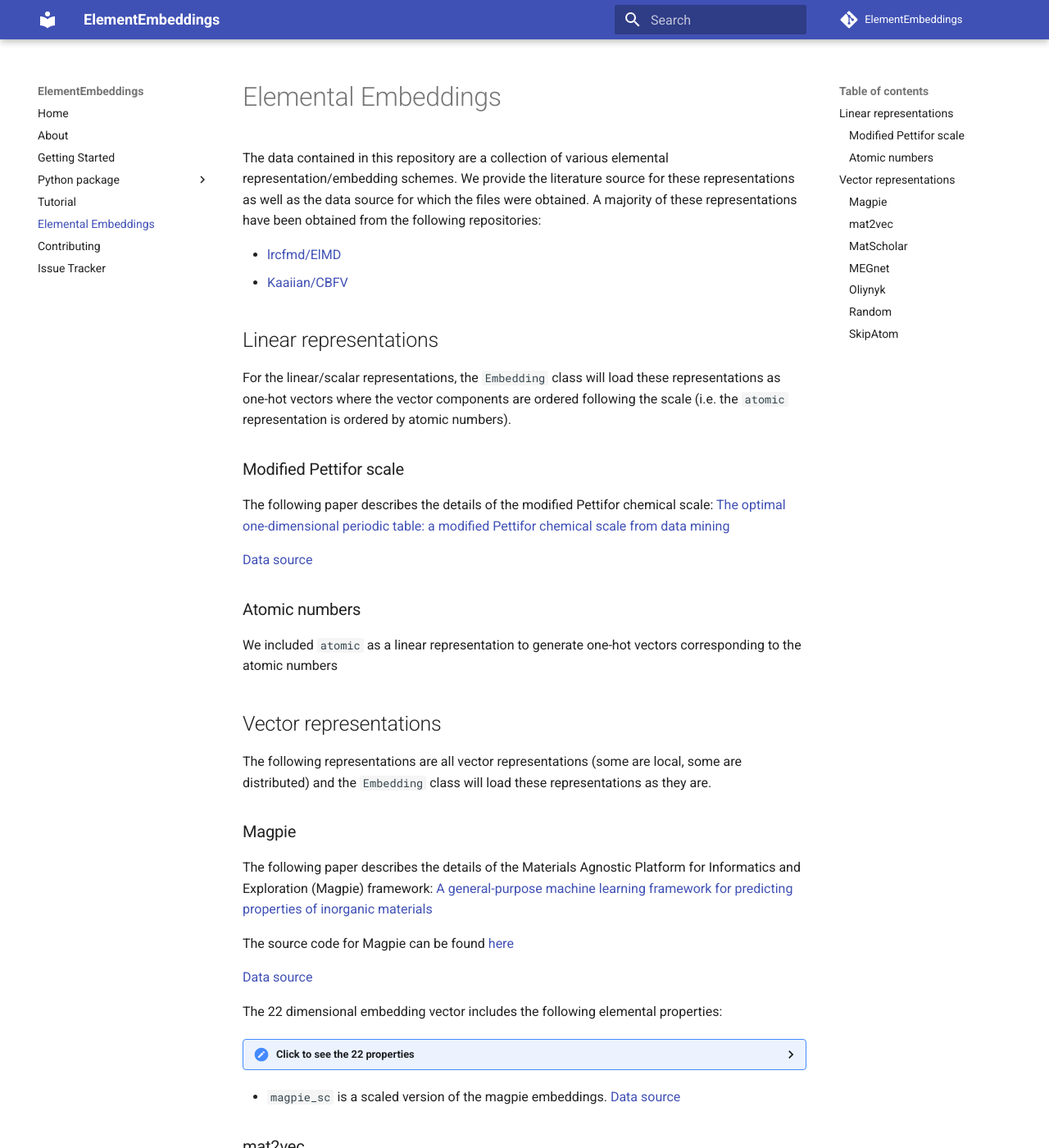
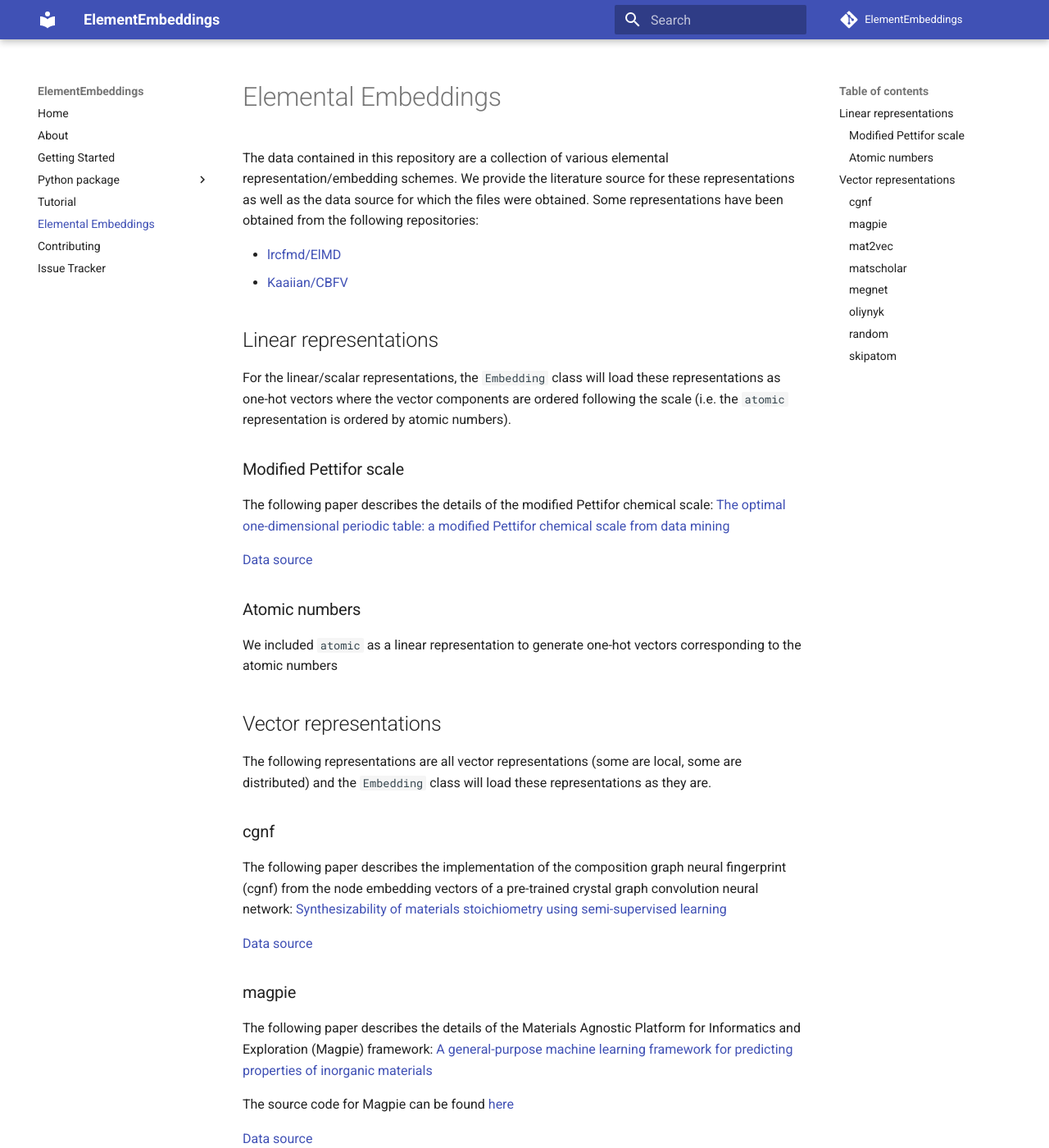
Before and after one commit to WMD-group/ElementEmbeddings, an MkDocs documentation site: the page built from docs/reference.md, in a window 1280 px wide and 1400 px high. Shown: the whole window at 82% size. Built offline with MkDocs 1.6.1 and Material for MkDocs 9.7.7, drawn with Linux system fonts in a browser that asks for light colours; comment, search, counter and statistics services are not loaded; the version menu is left out; some of the changed text lies outside the part shown.

Commit message:
Add gcnf representation

````diff
--- a/docs/reference.md
+++ b/docs/reference.md
@@ -1,6 +1,6 @@
 # Elemental Embeddings
 
-The data contained in this repository are a collection of various elemental representation/embedding schemes. We provide the literature source for these representations as well as the data source for which the files were obtained. A majority of these representations have been obtained from the following repositories:
+The data contained in this repository are a collection of various elemental representation/embedding schemes. We provide the literature source for these representations as well as the data source for which the files were obtained. Some representations have been obtained from the following repositories:
 
 * [lrcfmd/ElMD](https://github.com/lrcfmd/ElMD/tree/master)
 * [Kaaiian/CBFV](https://github.com/Kaaiian/CBFV/tree/master)
@@ -24,7 +24,14 @@ We included `atomic` as a linear representation to generate one-hot vectors corr
 
 The following representations are all vector representations (some are local, some are distributed) and the `Embedding` class will load these representations as they are.
 
-### Magpie
+### cgnf
+
+The following paper describes the implementation of the composition graph neural fingerprint (cgnf) from the node embedding vectors of a pre-trained crystal graph convolution neural network:
+[Synthesizability of materials stoichiometry using semi-supervised learning](https://www.sciencedirect.com/science/article/pii/S2590238524002273)
+
+[Data source](https://github.com/kaist-amsg/Synthesizability-stoi-CGNF/blob/main/cgcnn_hd_rcut4_nn8.element_embedding.json)
+
+### magpie
 
 The following paper describes the details of the Materials Agnostic Platform for Informatics and Exploration (Magpie) framework:
 [A general-purpose machine learning framework for predicting properties of inorganic materials](https://www.nature.com/articles/npjcompumats201628)
@@ -66,21 +73,21 @@ The following paper describes the implementation of mat2vec:
 
 [Data source](https://github.com/Kaaiian/CBFV/blob/master/cbfv/element_properties/mat2vec.csv)
 
-### MatScholar
+### matscholar
 
 The following paper describes the natural language processing implementation of Materials Scholar (matscholar):
 [Named Entity Recognition and Normalization Applied to Large-Scale Information Extraction from the Materials Science Literature](https://pubs.acs.org/doi/abs/10.1021/acs.jcim.9b00470)
 
 [Data source](https://github.com/lrcfmd/ElMD/blob/master/ElMD/el_lookup/matscholar.json)
 
-### MEGnet
+### megnet
 
 The following paper describes the details of the construction of the MatErials Graph Network (MEGNet):
-[Graph Networks as a Universal Machine Learning Framework for Molecules and Crystals](https://doi.org/10.1021/acs.chemmater.9b01294)
+[Graph Networks as a Universal Machine Learning Framework for Molecules and Crystals](https://doi.org/10.1021/acs.chemmater.9b01294). The 16 dimensional vectors are drawn from the atomic weights of a model trained to predict the formation energies of crystalline materials.
 
 [Data source](https://github.com/lrcfmd/ElMD/blob/master/ElMD/el_lookup/megnet16.json)
 
-### Oliynyk
+### oliynyk
 
 The following paper describes the details:
 [High-Throughput Machine-Learning-Driven Synthesis of Full-Heusler Compounds](https://pubs.acs.org/doi/full/10.1021/acs.chemmater.6b02724)
@@ -139,7 +146,7 @@ The 44 features of the embedding vector are formed of the following properties:
 
 * `oliynyk_sc` is a scaled version of the oliynyk embeddings: [Data source](https://github.com/lrcfmd/ElMD/blob/master/ElMD/el_lookup/oliynyk_sc.json)
 
-### Random
+### random
 
 This is a set of 200-dimensional vectors in which the components are randomly generated
 
@@ -152,7 +159,7 @@ mu , sigma = 0 , 1 # mean and standard deviation s = np.random.normal(mu, sigma,
 s = np.random.default_rng(seed=42).normal(mu, sigma, (118,200))
 ```
 
-### SkipAtom
+### skipatom
 
 The following paper describes the details:
 [Distributed representations of atoms and materials for machine learning](https://www.nature.com/articles/s41524-022-00729-3)
````
Also changed, not shown: README.md (+8 -0 lines), 3 other files.
